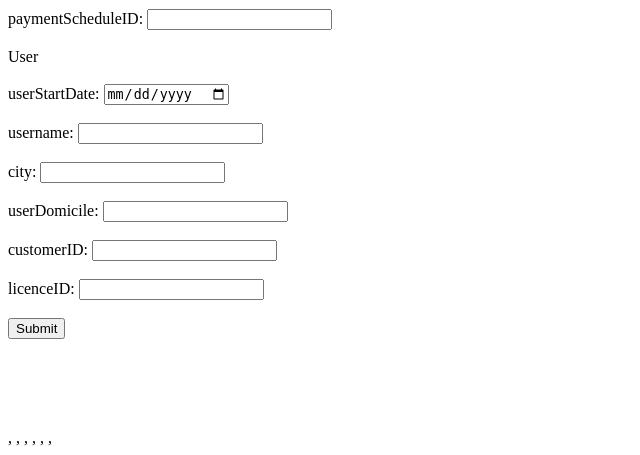
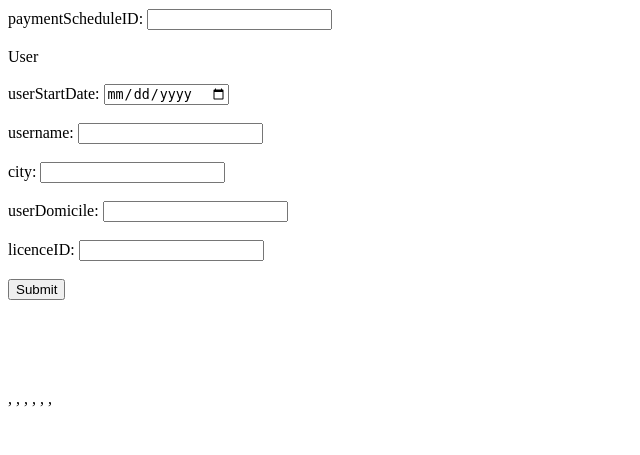
Before and after one commit to AnLi-Mi/Rockenbrew, a Flask app: page / in a window 1280 px wide. Shown: the part 973-1428 px from the top of the page, without its empty margins (0-640 px from the left). After the commit the page ends 1380 px from the top, so only its background shows below. Run offline with Flask 2, Linux system fonts and the light colour scheme.

Commit message:
removing dupicated/ spare part of code

```diff
--- a/templates/full_form.html
+++ b/templates/full_form.html
@@ -44,7 +44,6 @@
     username: <input type="text" maxlength="100" name="username"></br></br>
     city: <input type="text" maxlength="200" name="city" ></br></br>
     userDomicile: <input type="text" maxlength="2" name="userDomicile" ></br></br>
-    customerID: <input type="number" name="customerID" ></br></br>
     licenceID: <input type="number" name="licenceID" ></br></br>
 
 
```
